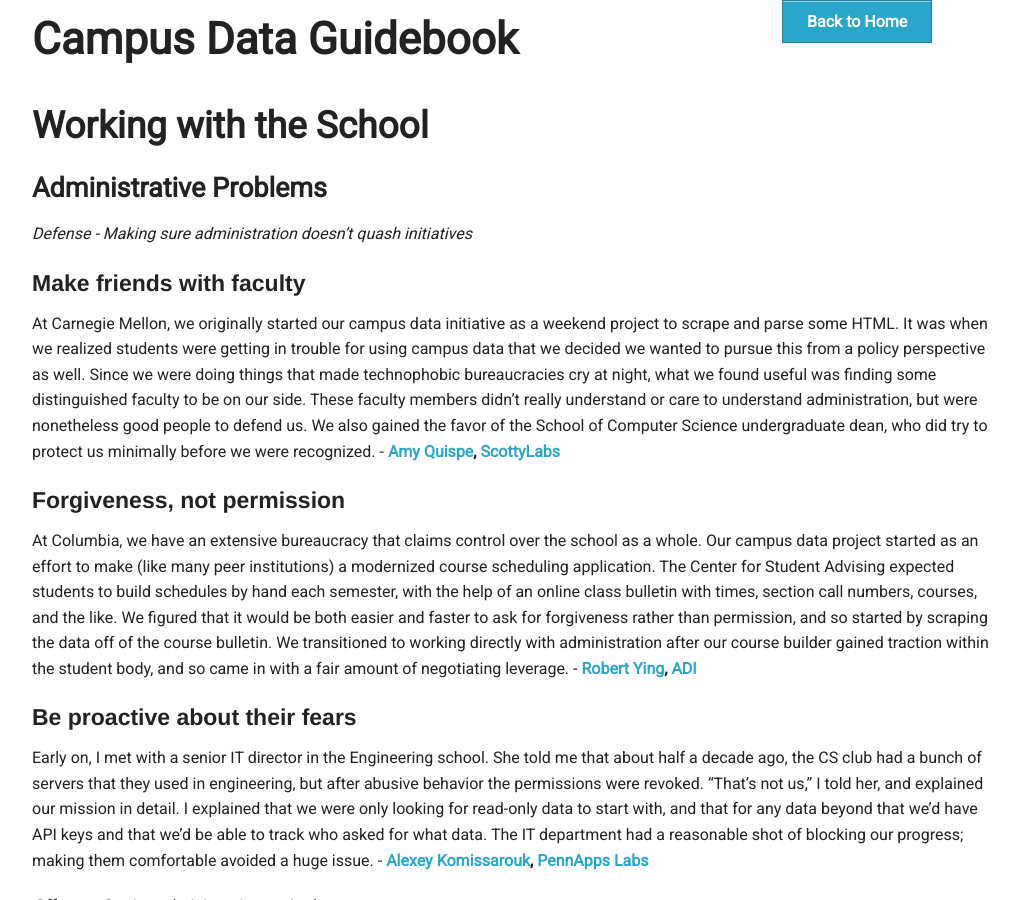
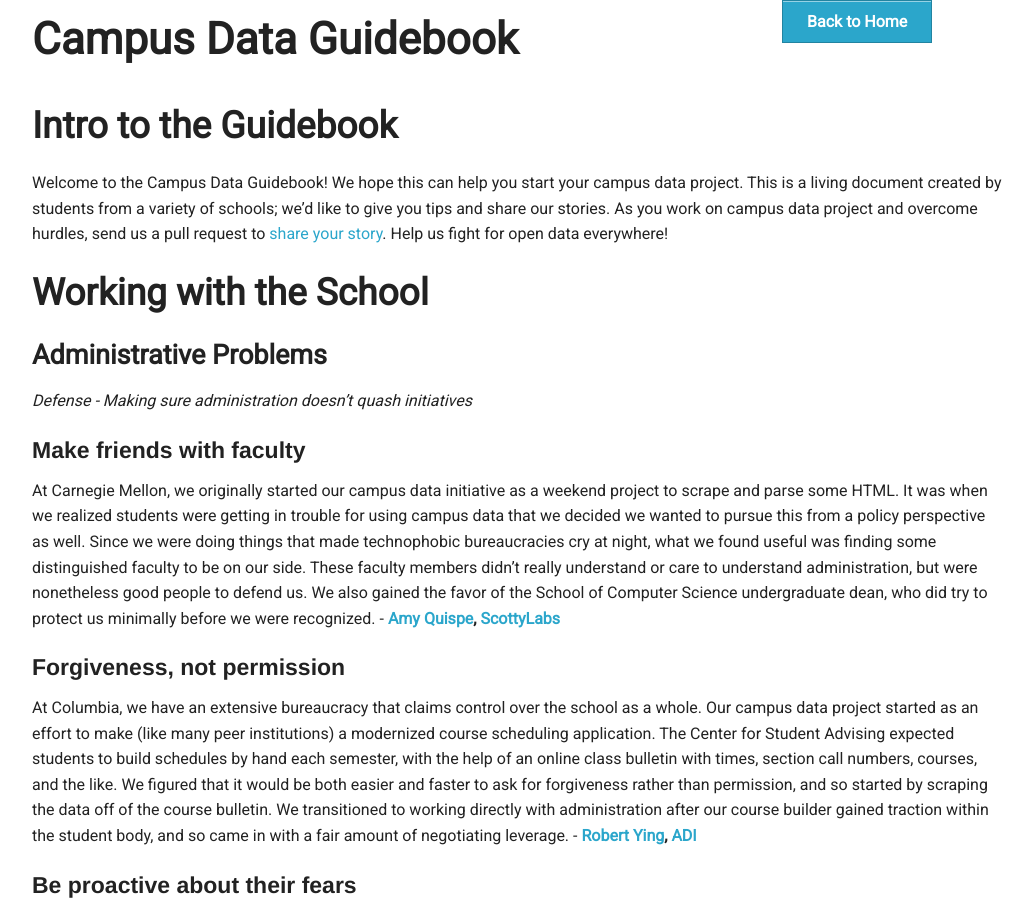
Before and after one commit to CampusData/campusdata.github.io, a Jekyll site: the page built from _posts/2013-08-17-guidebook.markdown, in a window 1280 px wide and 900 px high. Shown: the whole window, without its empty margins (123-1156 px from the left). Built offline with Jekyll 4.4.1, drawn with Linux system fonts in a browser that asks for light colours; nearby versions of some CDN libraries; library files that are not in the unit come from our copies; Markdown is read by kramdown in place of the engine named in the settings.

Commit message:
Update 2013-08-17-guidebook.markdown

```diff
--- a/_posts/2013-08-17-guidebook.markdown
+++ b/_posts/2013-08-17-guidebook.markdown
@@ -2,6 +2,13 @@
 layout: guidebook
 permalink: guidebook/index.html
 ---
+## Intro to the Guidebook
+
+Welcome to the Campus Data Guidebook! We hope this can help you start your campus data project. This is a living document
+created by students from a variety of schools; we'd like to give you tips and share our stories. As you work on campus
+data project and overcome hurdles, send us a pull request to [share your story](https://github.com/campusdata/campusdata.github.io/).
+Help us fight for open data everywhere!
+
 ## Working with the School
 
 ### Administrative Problems
```
